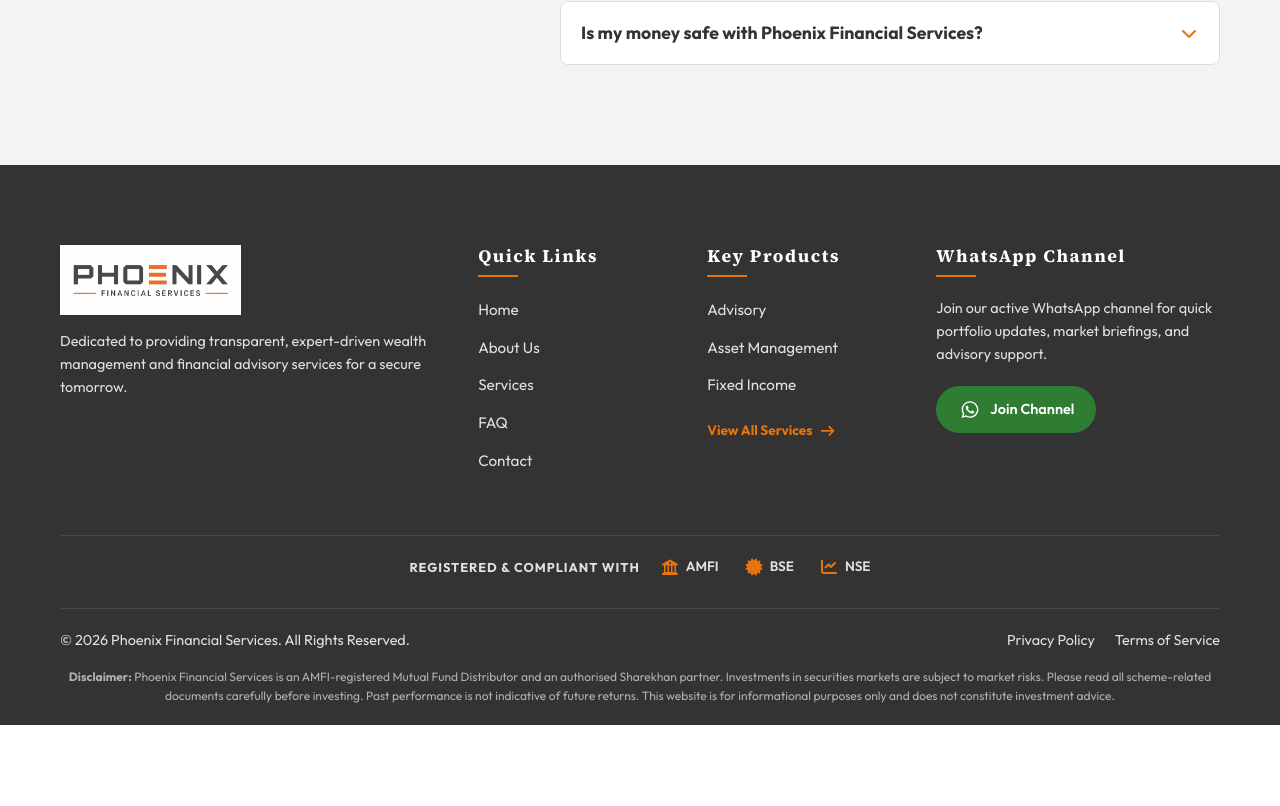
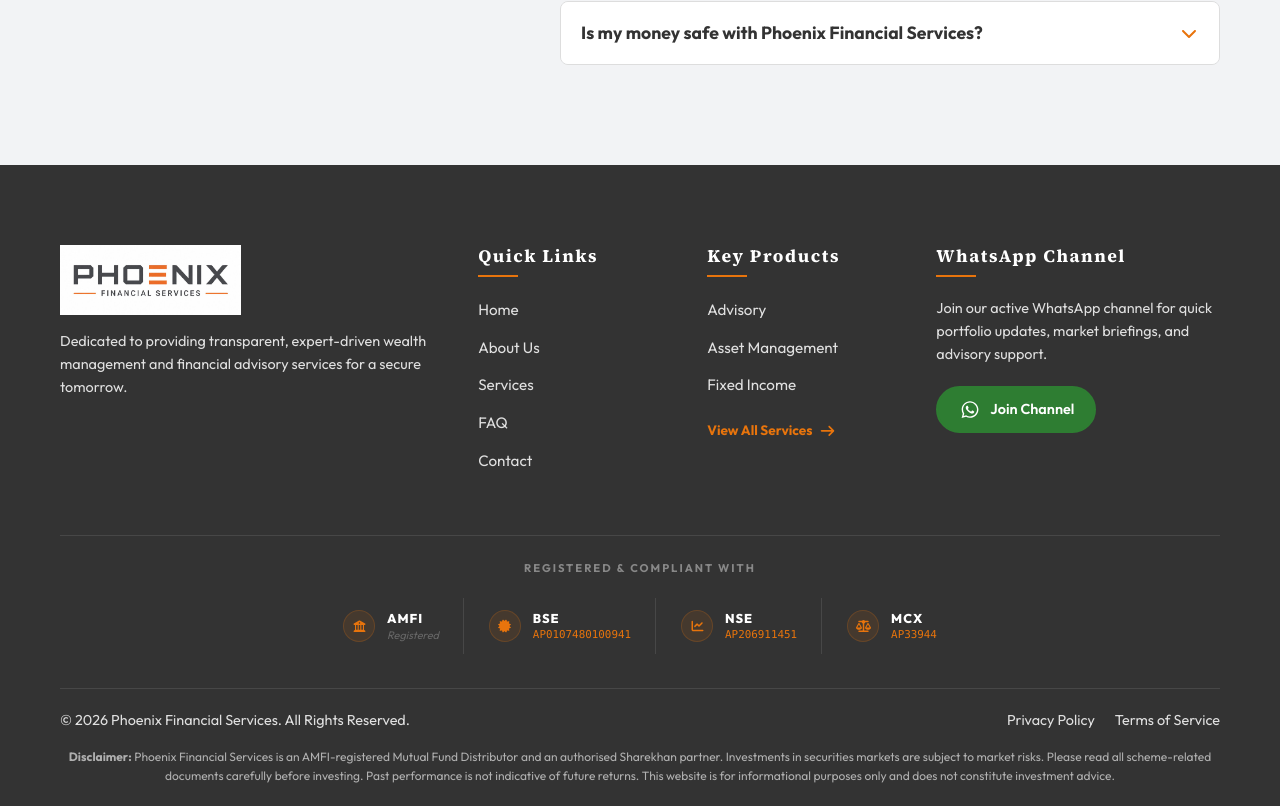
Before and after one commit to WebglowStudios/Pheonix-Project, a Next.js app: page / in a window 1280 px wide. Shown: the part 5612-6418 px from the top of the page. Before the commit the page ends 6337 px from the top, so only its background shows below. Built offline with nearby package versions, Linux system fonts and the light colour scheme.

Commit message:
git push

```diff
--- a/src/components/Footer.tsx
+++ b/src/components/Footer.tsx
@@ -1,7 +1,7 @@
 import Link from "next/link";
 import Image from "next/image";
 import { FontAwesomeIcon } from "@fortawesome/react-fontawesome";
-import { faBuildingColumns, faCertificate, faChartLine, faArrowRight } from "@fortawesome/free-solid-svg-icons";
+import { faBuildingColumns, faCertificate, faChartLine, faArrowRight, faScaleBalanced } from "@fortawesome/free-solid-svg-icons";
 import { faWhatsapp } from "@fortawesome/free-brands-svg-icons";
 
 const quickLinks = [
@@ -15,9 +15,10 @@
 const keyProducts = ["Advisory", "Asset Management", "Fixed Income"];
 
 const compliance = [
-  { icon: faBuildingColumns, label: "AMFI" },
-  { icon: faCertificate, label: "BSE" },
-  { icon: faChartLine, label: "NSE" },
+  { icon: faBuildingColumns, label: "AMFI", reg: null },
+  { icon: faCertificate, label: "BSE", reg: "AP0107480100941" },
+  { icon: faChartLine, label: "NSE", reg: "AP206911451" },
+  { icon: faScaleBalanced, label: "MCX", reg: "AP33944" },
 ];
 
 export default function Footer() {
@@ -91,15 +92,21 @@
         </div>
 
         {/* Compliance */}
-        <div className="flex items-center justify-center gap-5 py-5 border-t border-white/10 flex-wrap mb-[10px]">
-          <span className="text-[0.8rem] font-bold text-[#e0e0e0] uppercase tracking-[1px]">
-            Registered &amp; Compliant With
-          </span>
-          <div className="flex items-center gap-[25px] flex-wrap">
-            {compliance.map((c) => (
-              <div key={c.label} className="flex items-center gap-[6px] text-[0.85rem] font-semibold text-[#e0e0e0] transition-all hover:text-white cursor-default">
-                <FontAwesomeIcon icon={c.icon} className="text-[1rem] text-[#E8740C]" />
-                <span>{c.label}</span>
+        <div className="py-6 border-t border-white/10 mb-[10px]">
+          <p className="text-center text-[0.7rem] font-bold text-[#888] uppercase tracking-[2px] mb-5">Registered &amp; Compliant With</p>
+          <div className="flex items-center justify-center flex-wrap gap-px">
+            {compliance.map((c, i) => (
+              <div key={c.label} className={`flex items-center gap-3 px-6 py-3 ${i !== compliance.length - 1 ? "border-r border-white/10" : ""}`}>
+                <div className="w-8 h-8 rounded-full bg-[#E8740C]/10 border border-[#E8740C]/20 flex items-center justify-center flex-shrink-0">
+                  <FontAwesomeIcon icon={c.icon} className="text-[0.75rem] text-[#E8740C]" />
+                </div>
+                <div className="flex flex-col">
+                  <span className="text-[0.8rem] font-extrabold text-white uppercase tracking-[1px] leading-none mb-[5px]">{c.label}</span>
+                  {c.reg
+                    ? <span className="text-[0.68rem] font-mono text-[#E8740C] leading-none">{c.reg}</span>
+                    : <span className="text-[0.68rem] text-[#666] leading-none italic">Registered</span>
+                  }
+                </div>
               </div>
             ))}
           </div>
```
